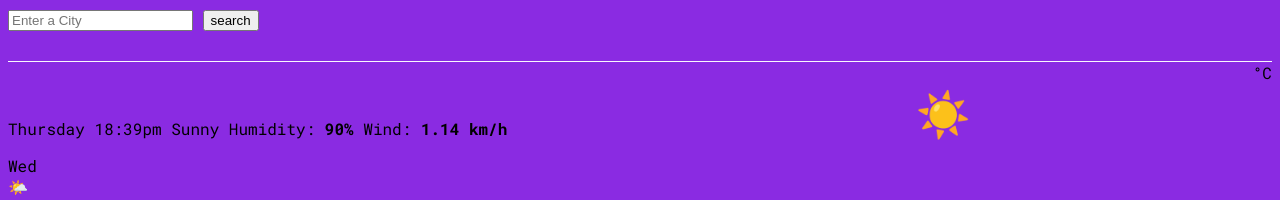
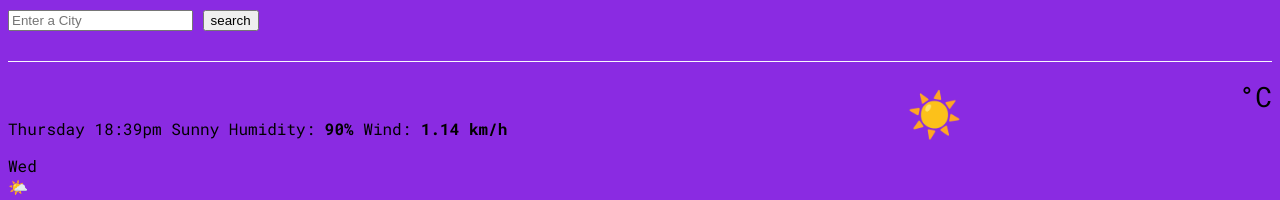
Before and after one commit to ReleKay/Shecodes-week7Project, a plain HTML site: page index.html in a window 1280 px wide. Shown: the top 200 px of the page. Drawn offline with nearby package versions, Linux system fonts and the light colour scheme.

Commit message:
Edited style.css file

```diff
--- a/src/style.css
+++ b/src/style.css
@@ -81,7 +81,7 @@ main {
   font-weight: bold;
 }
 
-.weatehr-app-unit {
+.weather-app-unit {
   margin-top: 16px;
   font-size: 28px;
 }
```
